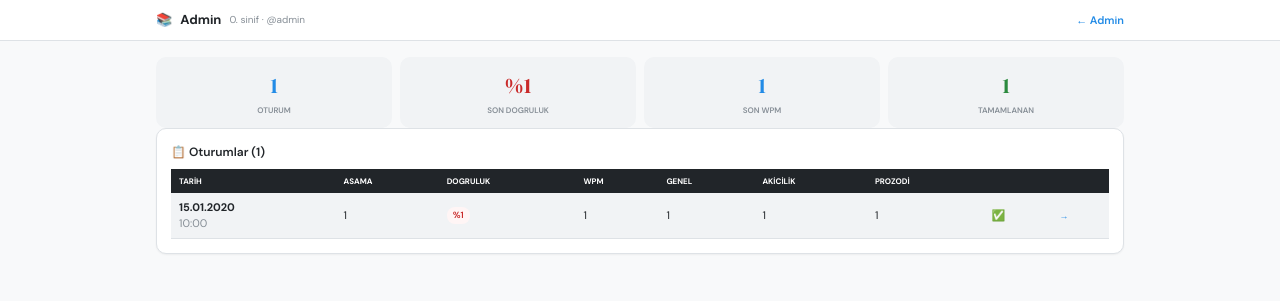
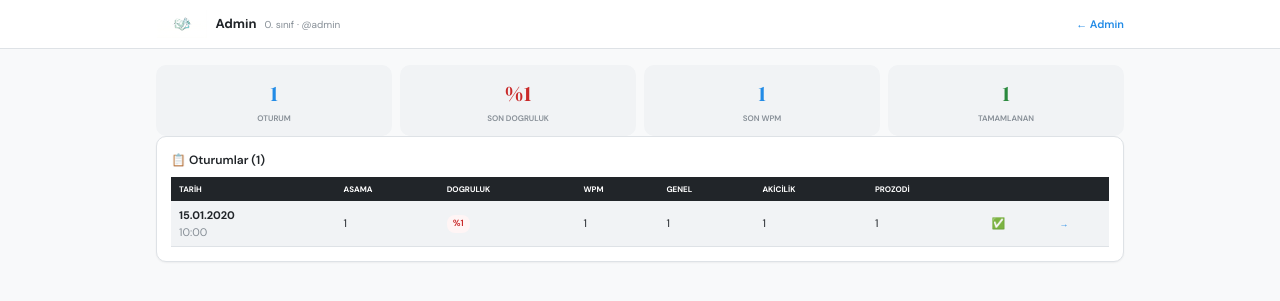
Before and after one commit to pekincex/okudio-dedektifi, a Flask app: page /admin/ogrenci/1 in a window 1280 px wide. Shown: the top 301 px of the page. Run offline with Flask 3, Linux system fonts and the light colour scheme; a user stored in the database is signed in; tables that the repository leaves empty hold one stand-in row (values such as "Sample post").

Commit message:
Update ogrenci_detay.html

```diff
--- a/templates/templates/ogrenci_detay.html
+++ b/templates/templates/ogrenci_detay.html
@@ -2,7 +2,7 @@
 <html lang="tr">
 <head>
 <meta charset="UTF-8"><meta name="viewport" content="width=device-width,initial-scale=1.0">
-<title>{{ student.name }} — Okudio</title>
+<title>{{ student.name }} — Akıcı Okuma</title>
 <link href="https://fonts.googleapis.com/css2?family=DM+Sans:wght@400;500;600;700&family=DM+Serif+Display&display=swap" rel="stylesheet">
 <style>
 :root{--bg:#F8F9FA;--s:#FFF;--a:#F1F3F5;--b:#DEE2E6;--t:#212529;--m:#868E96;--ac:#228BE6;--as:#E7F5FF;--ok:#2B8A3E;--ob:#EBFBEE;--w:#E67700;--bad:#C92A2A;--bb:#FFF5F5;--r:10px;--sh:0 1px 2px rgba(0,0,0,.05)}
@@ -26,7 +26,7 @@
 </style>
 </head>
 <body>
-<header><div class="w">📚 <b>{{ student.name }}</b> <span style="font-size:10px;color:var(--m)">{{ student.sinif }}. sinif · @{{ student.username }}</span><span class="spacer"></span><a href="/admin">← Admin</a></div></header>
+<header><div class="w"><img src="/static/logo.png" style="height:28px"> <b>{{ student.name }}</b> <span style="font-size:10px;color:var(--m)">{{ student.sinif }}. sınıf · @{{ student.username }}</span><span class="spacer"></span><a href="/admin">← Admin</a></div></header>
 <main>
 <div class="g4">
 <div class="stat"><div class="stat-v">{{ sessions|length }}</div><div class="stat-l">Oturum</div></div>
```
